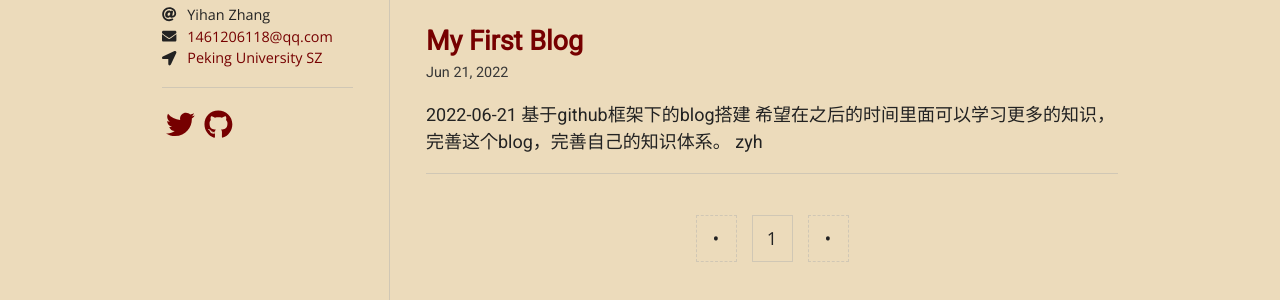
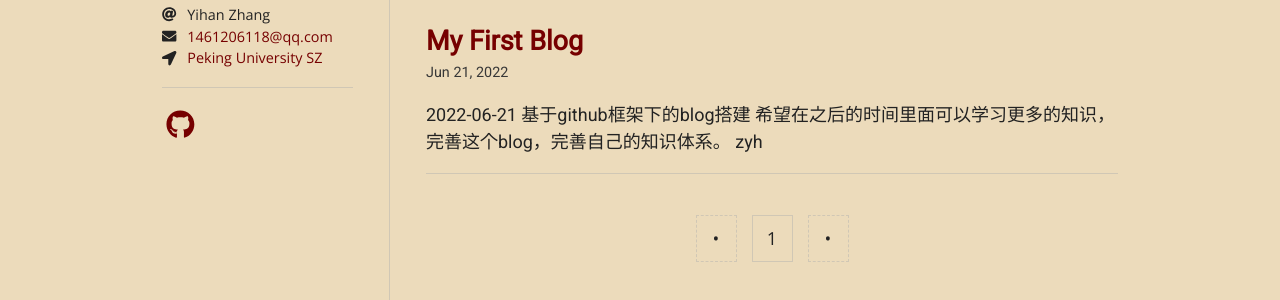
Before and after one commit to Aris-z/zyhacquaintance.github.io, a Jekyll site: the page built from index.html, in a window 1280 px wide. Shown: the part 273-573 px from the top of the page. Built offline with Jekyll 4.4.1, drawn with Linux system fonts in a browser that asks for light colours; nearby versions of some CDN libraries; some web fonts are replaced; the list of posts is cut into pages by our own code.

Commit message:
remove twitter

```diff
--- a/_config.yml
+++ b/_config.yml
@@ -39,6 +39,6 @@ logo: logo.png
 social:
   name: Yihan Zhang
   links:
-    - https://twitter.com/Arishary624
+#   - https://twitter.com/Arishary624
     - https://github.com/zyhacquaintance
 lang: en
--- a/_data/social.yml
+++ b/_data/social.yml
@@ -1,6 +1,6 @@
-- title: Twitter
-  url: https://twitter.com/Arishary624
-  icon: fab fa-twitter
+#- title: Twitter
+#  url: https://twitter.com/Arishary624
+#  icon: fab fa-twitter
 - title: GitHub
   url: https://github.com/zyhacquaintance
   icon: fab fa-github
```
